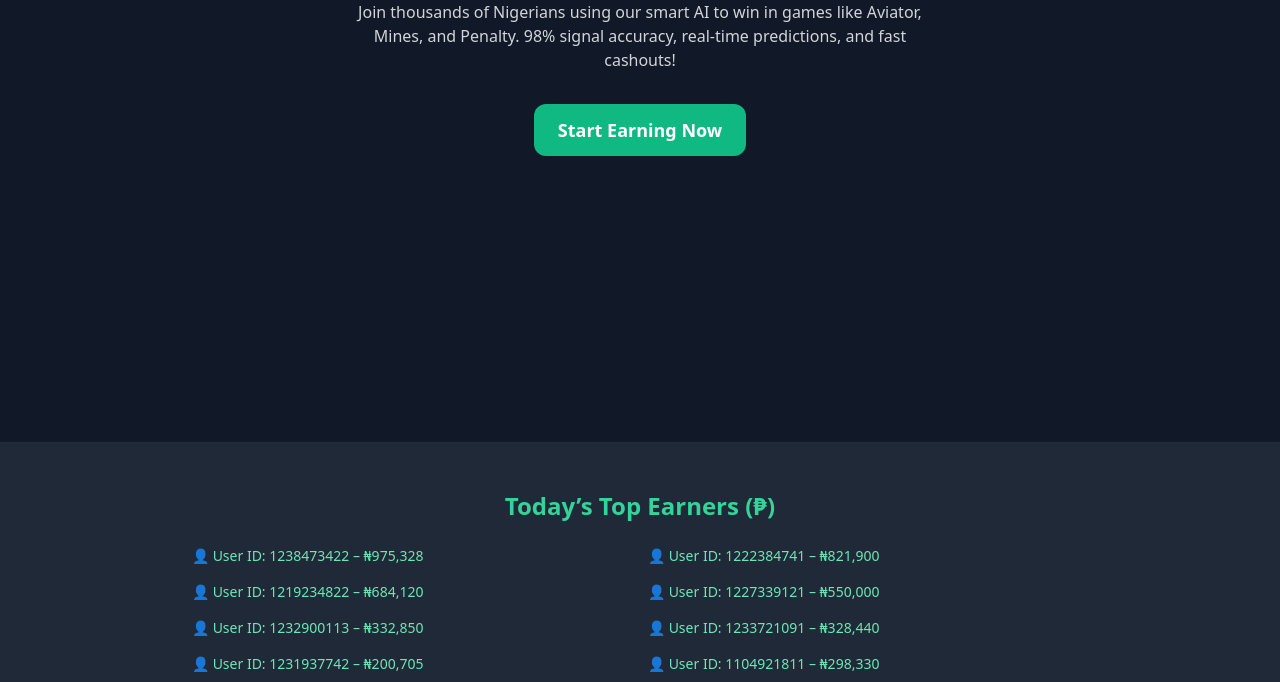
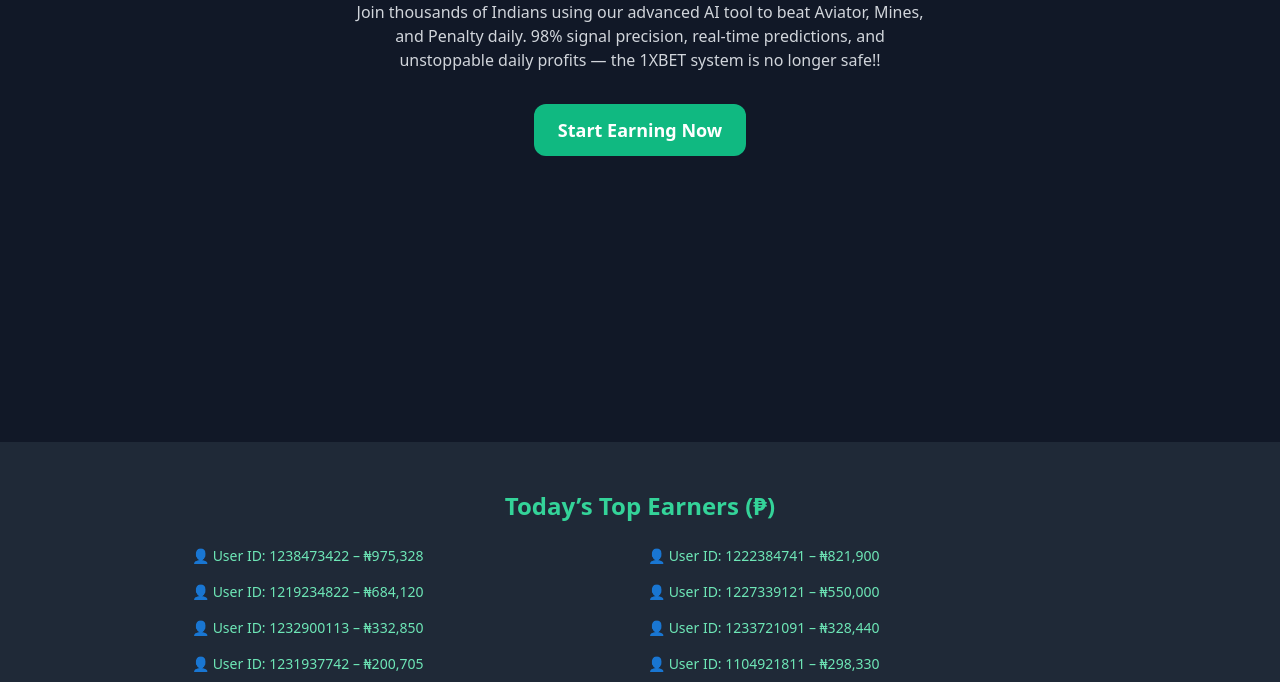
Before and after one commit to kzgnss/HACKBOT-activation, a plain HTML site: page index.html in a window 1280 px wide. Shown: the part 418-1100 px from the top of the page. Drawn offline with nearby package versions, Linux system fonts and the light colour scheme.

Commit message:
Update index.html

```diff
--- a/index.html
+++ b/index.html
@@ -53,7 +53,7 @@
 
     <section class="min-h-screen flex flex-col items-center justify-center px-4 text-center">
       <h2 class="text-3xl md:text-5xl font-bold mb-6">Earn Real Money with AI Game Predictions</h2>
-      <p class="max-w-xl mb-8 text-gray-300">Join thousands of Nigerians using our smart AI to win in games like Aviator, Mines, and Penalty. 98% signal accuracy, real-time predictions, and fast cashouts!</p>
+      <p class="max-w-xl mb-8 text-gray-300">Join thousands of Indians using our advanced AI tool to beat Aviator, Mines, and Penalty daily. 98% signal precision, real-time predictions, and unstoppable daily profits — the 1XBET system is no longer safe!!</p>
       <button id="startButton" class="bg-green-500 hover:bg-green-600 text-white font-semibold py-3 px-6 rounded-xl text-lg transition">Start Earning Now</button>
       <div id="errorBox" class="hidden bg-red-600 p-6 rounded-xl max-w-md mx-auto mt-6">
         <h2 class="text-xl font-bold mb-2">⚠️ Account Not Found</h2>
```
